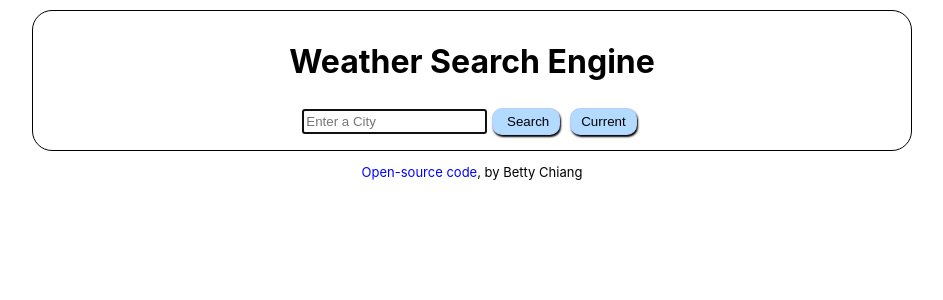
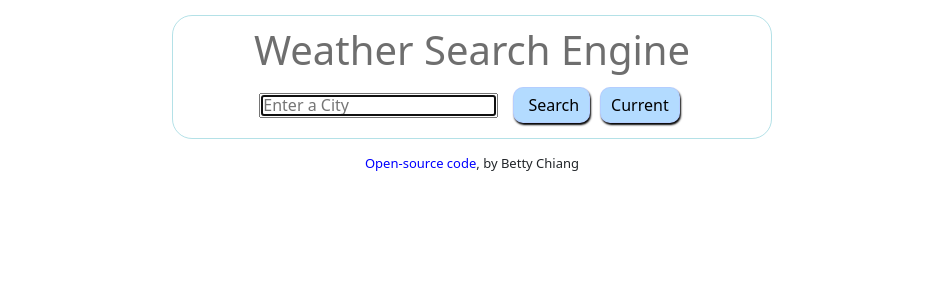
Before and after one commit to betty2002o/weather-app-react, a React (Create React App) app: page / in a window 1280 px wide. Shown: the top 300 px of the page, without its empty margins (168-1111 px from the left). Built offline with nearby package versions, Linux system fonts and the light colour scheme.

Commit message:
bootstrap added

```diff
--- a/package.json
+++ b/package.json
@@ -7,6 +7,7 @@
     "@testing-library/react": "^11.2.7",
     "@testing-library/user-event": "^12.8.3",
     "axios": "^0.23.0",
+    "bootstrap": "^5.1.3",
     "react": "^17.0.2",
     "react-dom": "^17.0.2",
     "react-scripts": "4.0.3",
--- a/src/App.css
+++ /dev/null
@@ -1,25 +0,0 @@
-.App {
-  text-align: center;
-  margin: 10px 200px;
-  padding: 10px;
-  border: 1px black solid;
-  border-radius: 20px;
-}
-
-#searchInput {
-  height: 25px;
-}
-
-.buttons {
-  background: #b3dbff;
-  border: #b3beff7a 1px solid;
-  border-radius: 10px;
-  box-shadow: 1px 2px 2px black;
-  margin: 5px;
-  padding: 5px 10px;
-  cursor: pointer;
-}
-
-li {
-  list-style: none;
-}
--- a/src/App.js
+++ b/src/App.js
@@ -1,92 +1,14 @@
-import React, { useState } from "react";
-import axios from "axios";
-import "./App.css";
-import DisplayCurrentTime from "./DisplayCurrentTime";
-
+import React from "react";
+import "bootstrap/dist/css/bootstrap.css";
+import Search from "./Search";
+import Credit from "./Credit";
 function App() {
-  let [loaded, setLoaded] = useState(false);
-  let [city, setCity] = useState(null);
-  let [weather, setWeather] = useState({});
-
-  function HandleSearch(event) {
-    event.preventDefault();
-    let apiKey = "d644b9988fe5d63076ea48bfe2d4dc1b";
-    let unit = "metric";
-    let url = `https://api.openweathermap.org/data/2.5/weather?q=${city}&appid=${apiKey}&units=${unit}`;
-
-    axios.get(url).then(fetchData);
-  }
-
-  function searchLocation(position) {
-    let apiKey = "d644b9988fe5d63076ea48bfe2d4dc1b";
-    let apiUrl = `https://api.openweathermap.org/data/2.5/weather?lat=${position.coords.latitude}&lon=${position.coords.longitude}&appid=${apiKey}&units=metric`;
-
-    axios.get(apiUrl).then(fetchData);
-  }
-
-  function getCurrentLocation(event) {
-    event.preventDefault();
-    navigator.geolocation.getCurrentPosition(searchLocation);
-  }
-
-  function updateCity(event) {
-    setCity(event.target.value);
-  }
-  function fetchData(response) {
-    setLoaded(true);
-    setWeather({
-      name: response.data.name,
-      temperature: response.data.main.temp,
-      wind: response.data.wind.speed,
-      humidity: response.data.main.humidity,
-      icon: `http://openweathermap.org/img/wn/${response.data.weather[0].icon}@2x.png`,
-      description: response.data.weather[0].description,
-    });
-  }
-
-  let form = (
-    <div className="form">
-      <form onSubmit={HandleSearch}>
-        <input
-          type="search"
-          placeholder="Enter a City"
-          onChange={updateCity}
-          autoFocus
-          id="searchInput"
-        />
-        <input type="submit" value=" Search" className="buttons" />
-        <button className="buttons" onClick={getCurrentLocation}>
-          Current
-        </button>
-      </form>
+  return (
+    <div>
+      <Search />
+      <Credit />
     </div>
   );
-
-  if (loaded) {
-    return (
-      <div className="App">
-        <h1> {weather.name}</h1>
-        <DisplayCurrentTime />
-        {form}
-        <ul>
-          <li>Temperature: {Math.round(weather.temperature)}°C</li>
-          <li>Description: {weather.description}</li>
-          <li>Humidity: {weather.humidity}%</li>
-          <li>Wind: {weather.wind}m/s</li>
-          <li>
-            <img src={weather.icon} alt={weather.description} />
-          </li>
-        </ul>
-      </div>
-    );
-  } else {
-    return (
-      <div className="App">
-        <h1>Weather Search Engine </h1>
-        {form}
-      </div>
-    );
-  }
 }
 
 export default App;
--- a/src/DisplayCurrentTime.js
+++ b/src/DisplayCurrentTime.js
@@ -32,9 +32,9 @@ function DisplayCurrentTime() {
   let currentTimeAM = `${months[month]} ${dates} ${days[day]}, 0${hour}:${minute} AM`;
 
   if (hour >= 13) {
-    return <p>{currentTimePM}</p>;
+    return <div>{currentTimePM}</div>;
   } else {
-    return <p>{currentTimeAM}</p>;
+    return <div>{currentTimeAM}</div>;
   }
 }
 
--- /dev/null
+++ b/src/Search.css
@@ -0,0 +1,53 @@
+.App {
+  text-align: center;
+  margin: 15px auto;
+  max-width: 600px;
+  border: 1px rgba(143, 210, 219, 0.664) solid;
+  border-radius: 20px;
+  color: rgba(0, 0, 0, 0.568);
+}
+
+.city-Name {
+  margin-top: 10px;
+}
+
+.form {
+  padding-bottom: 10px;
+  margin-top: 5px;
+}
+
+#searchInput {
+  height: 25px;
+  margin-right: 10px;
+}
+
+.buttons {
+  background: #b3dbff;
+  border: #b3beff7a 1px solid;
+  border-radius: 10px;
+  box-shadow: 1px 2px 2px black;
+  margin: 5px;
+  padding: 5px 10px;
+  cursor: pointer;
+  font-weight: 170px;
+}
+
+.info-right {
+  line-height: 40px;
+}
+
+li {
+  list-style: none;
+}
+
+.temperature {
+  font-size: 35px;
+  color: black;
+  font-weight: 150px;
+}
+
+.unit {
+  font-size: 20px;
+  font-weight: normal;
+  color: rgba(0, 0, 0, 0.568);
+}
--- /dev/null
+++ b/src/Search.js
@@ -0,0 +1,105 @@
+import React, { useState } from "react";
+import axios from "axios";
+import "./Search.css";
+import DisplayCurrentTime from "./DisplayCurrentTime";
+
+function Search() {
+  let [loaded, setLoaded] = useState(false);
+  let [city, setCity] = useState(null);
+  let [weather, setWeather] = useState({});
+
+  function HandleSearch(event) {
+    event.preventDefault();
+    let apiKey = "d644b9988fe5d63076ea48bfe2d4dc1b";
+    let unit = "metric";
+    let url = `https://api.openweathermap.org/data/2.5/weather?q=${city}&appid=${apiKey}&units=${unit}`;
+
+    axios.get(url).then(fetchData);
+  }
+
+  function searchLocation(position) {
+    let apiKey = "d644b9988fe5d63076ea48bfe2d4dc1b";
+    let apiUrl = `https://api.openweathermap.org/data/2.5/weather?lat=${position.coords.latitude}&lon=${position.coords.longitude}&appid=${apiKey}&units=metric`;
+
+    axios.get(apiUrl).then(fetchData);
+  }
+
+  function getCurrentLocation(event) {
+    event.preventDefault();
+    navigator.geolocation.getCurrentPosition(searchLocation);
+  }
+
+  function updateCity(event) {
+    setCity(event.target.value);
+  }
+  function fetchData(response) {
+    setLoaded(true);
+    setWeather({
+      name: response.data.name,
+      temperature: response.data.main.temp,
+      wind: response.data.wind.speed,
+      humidity: response.data.main.humidity,
+      icon: `http://openweathermap.org/img/wn/${response.data.weather[0].icon}@2x.png`,
+      description: response.data.weather[0].description,
+    });
+  }
+
+  let form = (
+    <div className="form">
+      <form onSubmit={HandleSearch}>
+        <input
+          type="search"
+          placeholder="Enter a City"
+          onChange={updateCity}
+          autoFocus
+          id="searchInput"
+        />
+        <input type="submit" value=" Search" className="buttons" />
+        <button className="buttons" onClick={getCurrentLocation}>
+          Current
+        </button>
+      </form>
+    </div>
+  );
+
+  if (loaded) {
+    return (
+      <div className="App">
+        <h1 className="city-Name"> {weather.name}</h1>
+        <DisplayCurrentTime />
+        {form}
+        <div className="container">
+          <div className="row">
+            <div className="col">
+              <ul>
+                <li>
+                  <img src={weather.icon} alt={weather.description} />
+                  <span className="temperature">
+                    {Math.round(weather.temperature)}{" "}
+                    <sup className="unit">°C | F</sup>
+                  </span>
+                </li>
+                <li className="text-capitalize">{weather.description}</li>
+              </ul>
+            </div>
+            <div className="col position-relative">
+              <ul className="position-absolute top-50 start-50 translate-middle info-right">
+                <li>Humidity: {weather.humidity}%</li>
+                <li>Wind: {weather.wind}m/s</li>
+              </ul>
+            </div>
+          </div>
+        </div>
+      </div>
+    );
+  } else {
+    return (
+      <div className="App">
+        <h1 className="city-Name">Weather Search Engine </h1>
+        {form}
+      </div>
+    );
+  }
+}
+
+export default Search;
--- a/src/index.js
+++ b/src/index.js
@@ -2,13 +2,11 @@ import React from "react";
 import ReactDOM from "react-dom";
 import "./index.css";
 import App from "./App";
-import Credit from "./Credit";
 import reportWebVitals from "./reportWebVitals";
 
 ReactDOM.render(
   <React.StrictMode>
     <App />
-    <Credit />
   </React.StrictMode>,
   document.getElementById("root")
 );
```
Also changed, not shown: 1 other file (tests, documents, lock files or other folders).
